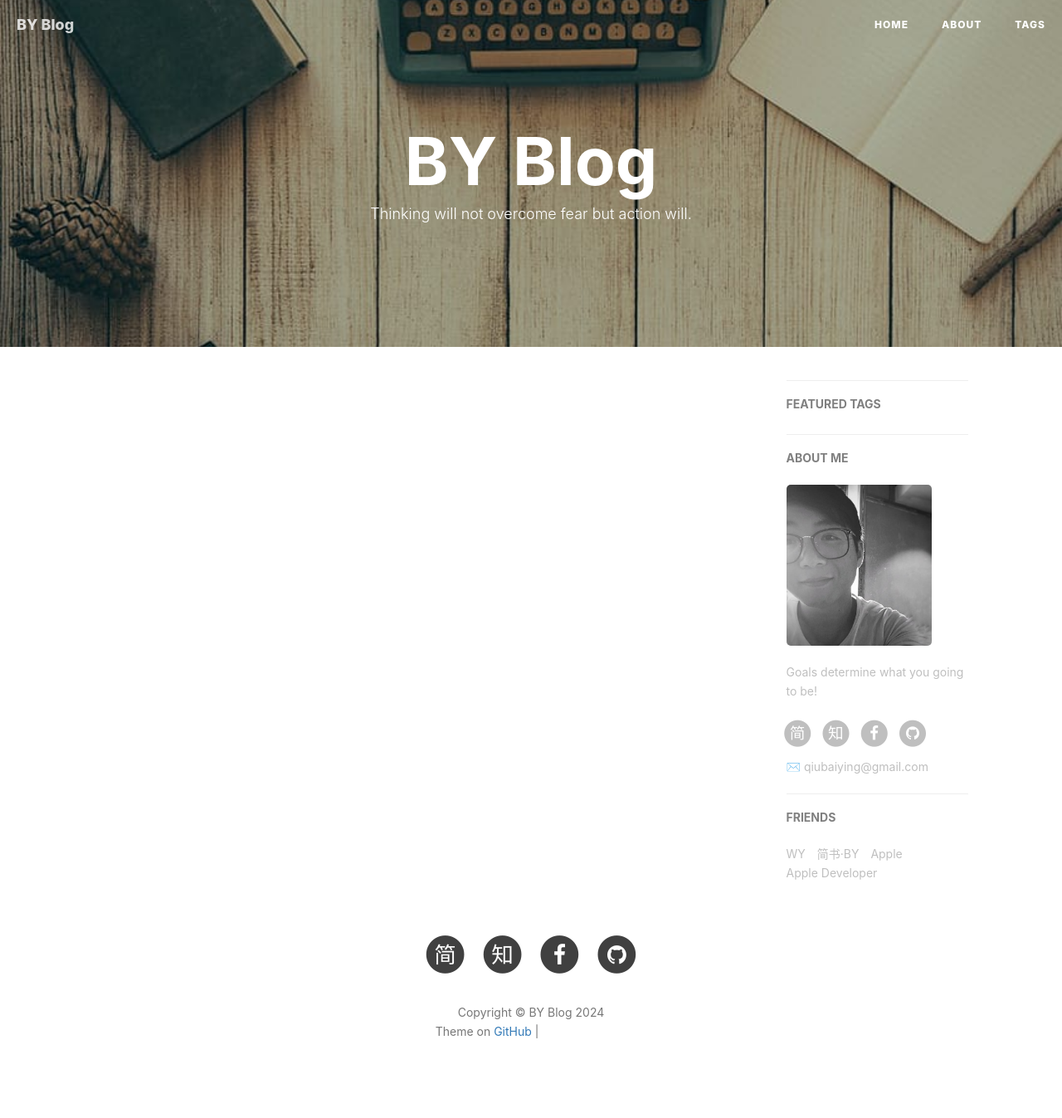
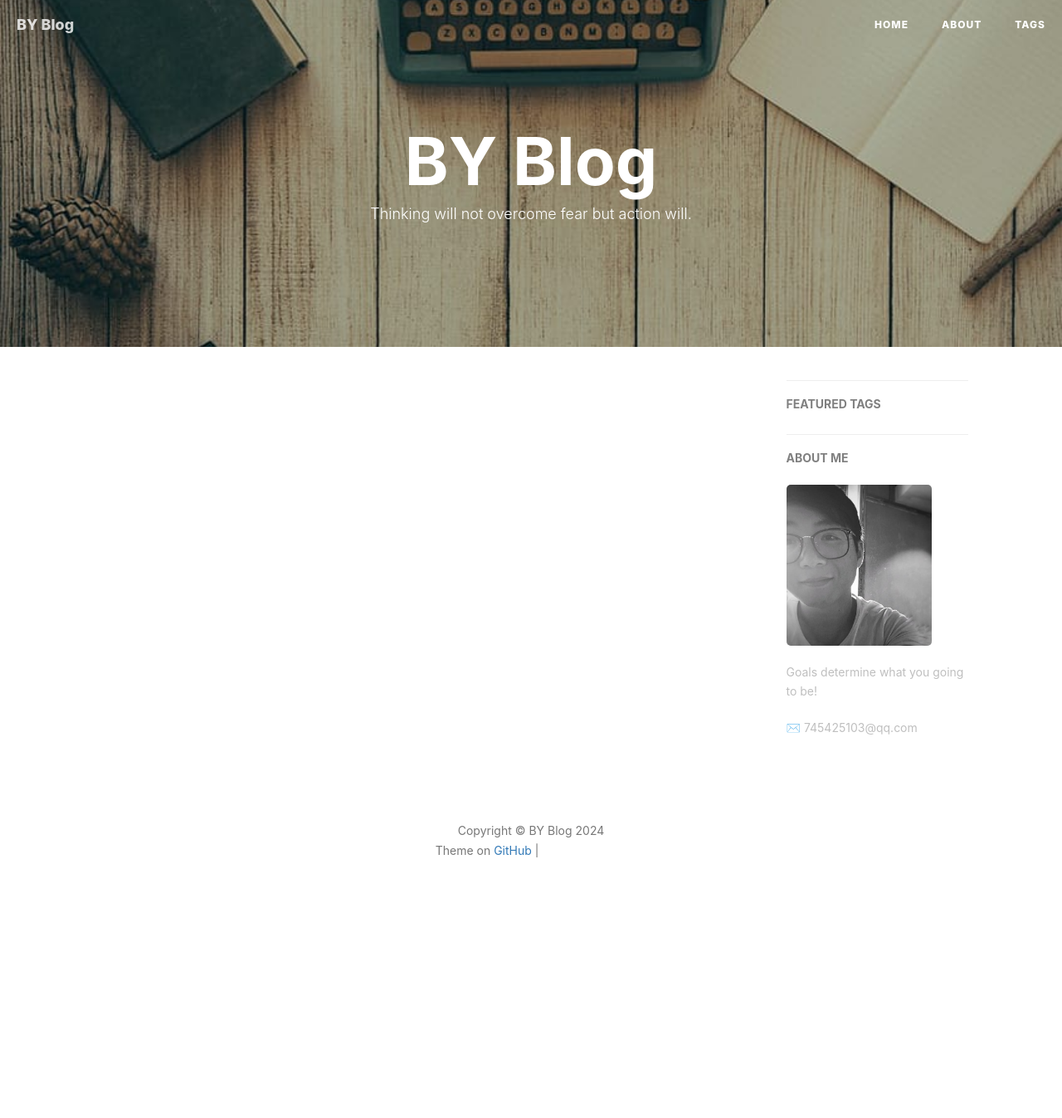
Before and after one commit to leexuben/leexuben.github.io, a Jekyll site: the page built from index.html, in a window 1280 px wide. Shown: the whole page at 83% size. Built offline with Jekyll 4.4.1, drawn with Linux system fonts in a browser that asks for light colours; nearby versions of some CDN libraries; the list of posts is cut into pages by our own code; comment, search, counter and statistics services are not loaded; after the commit the page ends 1129 px from its top, so only the background shows below that; grey boxes are pictures that could not be loaded.

Commit message:
Update _config.yml

```diff
--- a/_config.yml
+++ b/_config.yml
@@ -1,13 +1,13 @@
 # Site settings
 title: BY Blog
-SEOTitle: 柏荧的博客 | BY Blog
+SEOTitle: 黎小兵的博客 | BY Blog
 header-img: img/post-bg-desk.jpg
-email: qiubaiying@gmail.com
+email: 745425103@qq.com
 description: "Every failure is leading towards success."
-keyword: "BY, BY Blog, 柏荧的博客, qiubaiying, 邱柏荧, iOS, Apple, iPhone"
-url: "http://qiubaiying.github.io"          # your host, for absolute URL
+keyword: "BY, BY Blog, 黎小兵的博客, leexuben, 黎小兵, iOS, Apple, iPhone"
+url: "http://leexuben.github.io"          # your host, for absolute URL
 baseurl: ""      # for example, '/blog' if your blog hosted on 'host/blog'
-github_repo: "https://github.com/qiubaiying/qiubaiying.github.io.git" # you code repository
+github_repo: "https://github.com/leexuben/leexuben.github.io.git" # you code repository
 
 # Sidebar settings
 sidebar: true                           # whether or not using Sidebar.
@@ -18,12 +18,7 @@
 
 # SNS settings
 RSS: false
-# weibo_username:     qiubaiying
-zhihu_username:     qiubaiying
-github_username:    qiubaiying
-facebook_username:  baiying.qiu.7
-jianshu_username:   e71990ada2fd
-#twitter_username:   qiubaiying
+
 
 
 
@@ -56,18 +51,6 @@
 
 
 # 评论系统
-# Disqus（https://disqus.com/）
-# disqus_username: qiubaiying
-
-# Gitalk
-gitalk:
-  enable: true    #是否开启Gitalk评论
-  clientID: f2c84e7629bb1446c1a4                            #生成的clientID
-  clientSecret: ca6d6139d1e1b8c43f8b2e19492ddcac8b322d0d    #生成的clientSecret
-  repo: qiubaiying.github.io    #仓库名称
-  owner: qiubaiying    #github用户名
-  admin: qiubaiying
-  distractionFreeMode: true #是否启用类似FB的阴影遮罩
 
 
 # 统计
@@ -97,18 +80,3 @@
 
 
 # Friends
-friends: [
-    {
-        title: "WY",
-        href: "http://zhengwuyang.com"
-    },{
-        title: "简书·BY",
-        href: "http://www.jianshu.com/u/e71990ada2fd"
-    },{
-        title: "Apple",
-        href: "https://apple.com"
-    },{
-        title: "Apple Developer",
-        href: "https://developer.apple.com/"
-    }
-]
```
